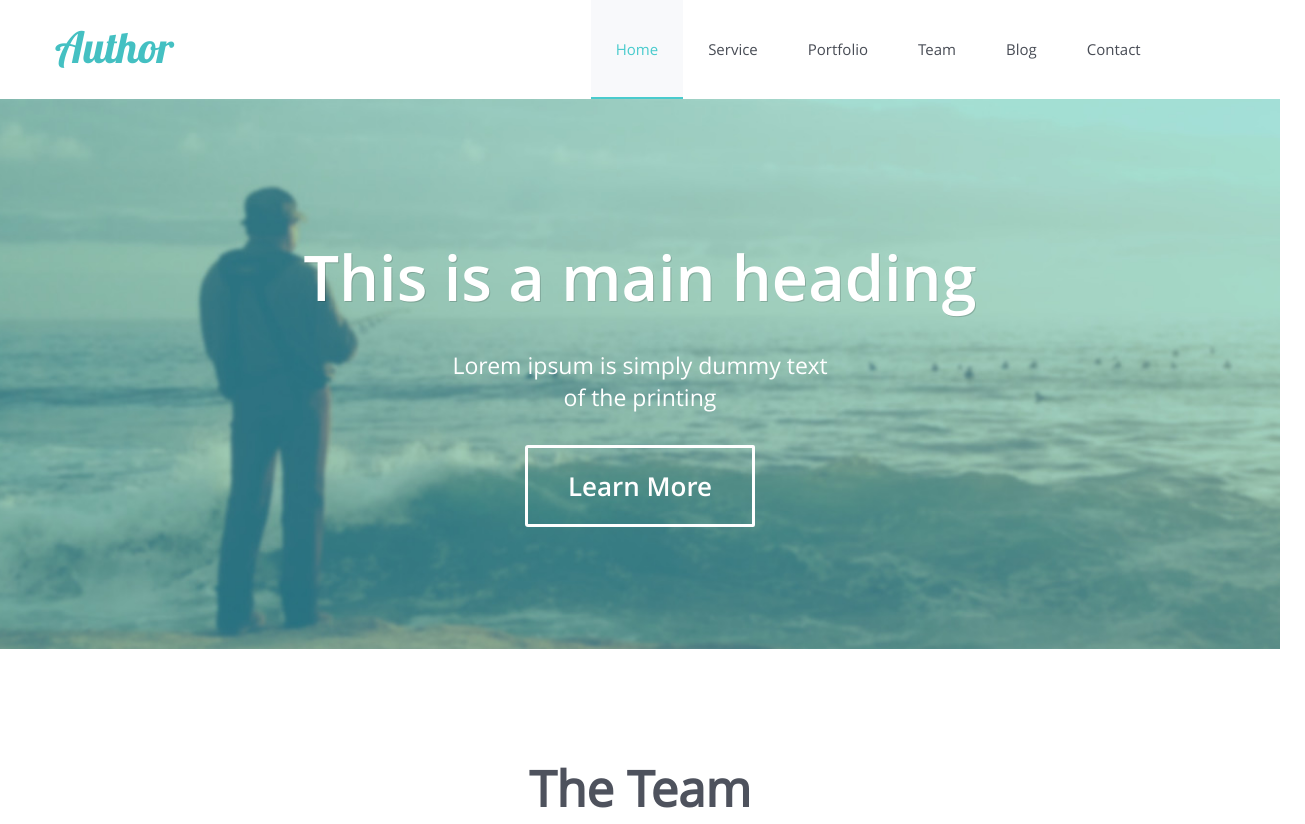
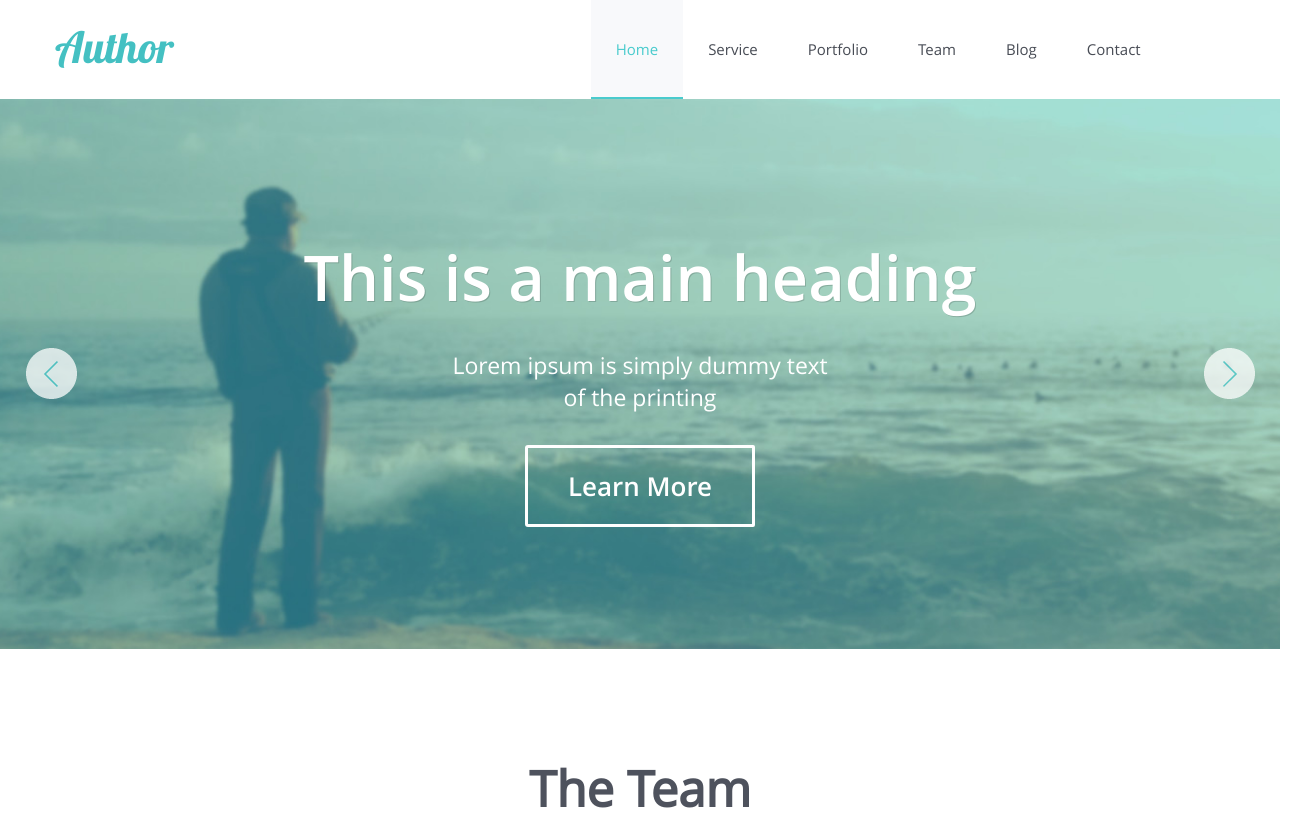
Before and after one commit to AlexanderMezhenskyi/our-team, a website: page src/index.html in a window 1280 px wide. Shown: the top 824 px of the page, 1305 px wide, since content can reach past the window. Drawn offline with Linux system fonts and the light colour scheme.

Commit message:
added slider's arrows and slider's responsive

```diff
--- a/src/assets/scripts/banner-slider.js
+++ b/src/assets/scripts/banner-slider.js
@@ -1,7 +1,16 @@
 $(document).ready(function () {
 	$('.ma-slider').slick({
 		slidesToShow:1,
+		slidesToScroll: 1,
 		dots: false,
-		arrows: true
+		arrows: true,
+		infinite: true,
+		responsive: [
+			{
+				breakpoint: 570,
+				settings: {
+					arrows: false
+				}
+			}]
 	});
 });
--- a/src/assets/stylesheets/main.scss
+++ b/src/assets/stylesheets/main.scss
@@ -176,6 +176,44 @@ body, html {
     }
   }
 }
+.slick-prev, .slick-next {
+  z-index: 1001;
+  width: 52px;
+  height: 52px;
+}
+.slick-prev:before, .slick-next:before {
+  font-size: 52px;
+  text-shadow: 1px 1px 1px rgba(0, 0, 0, 0.4);
+}
+.slick-prev {
+  left: 25px;
+}
+.slick-next {
+  right: 25px;
+}
+
+
+.slick-prev:before
+{
+  content: url("../../assets/img/left-arrow.png");
+}
+[dir='rtl'] .slick-prev:before
+{
+  content: url("../../assets/img/left-arrow.png");
+}
+
+.slick-next:before
+{
+  content: url("../../assets/img/right-arrow.png");
+}
+[dir='rtl'] .slick-next:before
+{
+  content: url("../../assets/img/right-arrow.png");
+}
+
+
+
+
 
 .ma-team {
   padding: 105px 0;
```
Also changed, not shown: src/assets/img/left-arrow.svg (deleted), src/assets/img/right-arrow.svg (deleted), src/assets/stylesheets/main.css.
